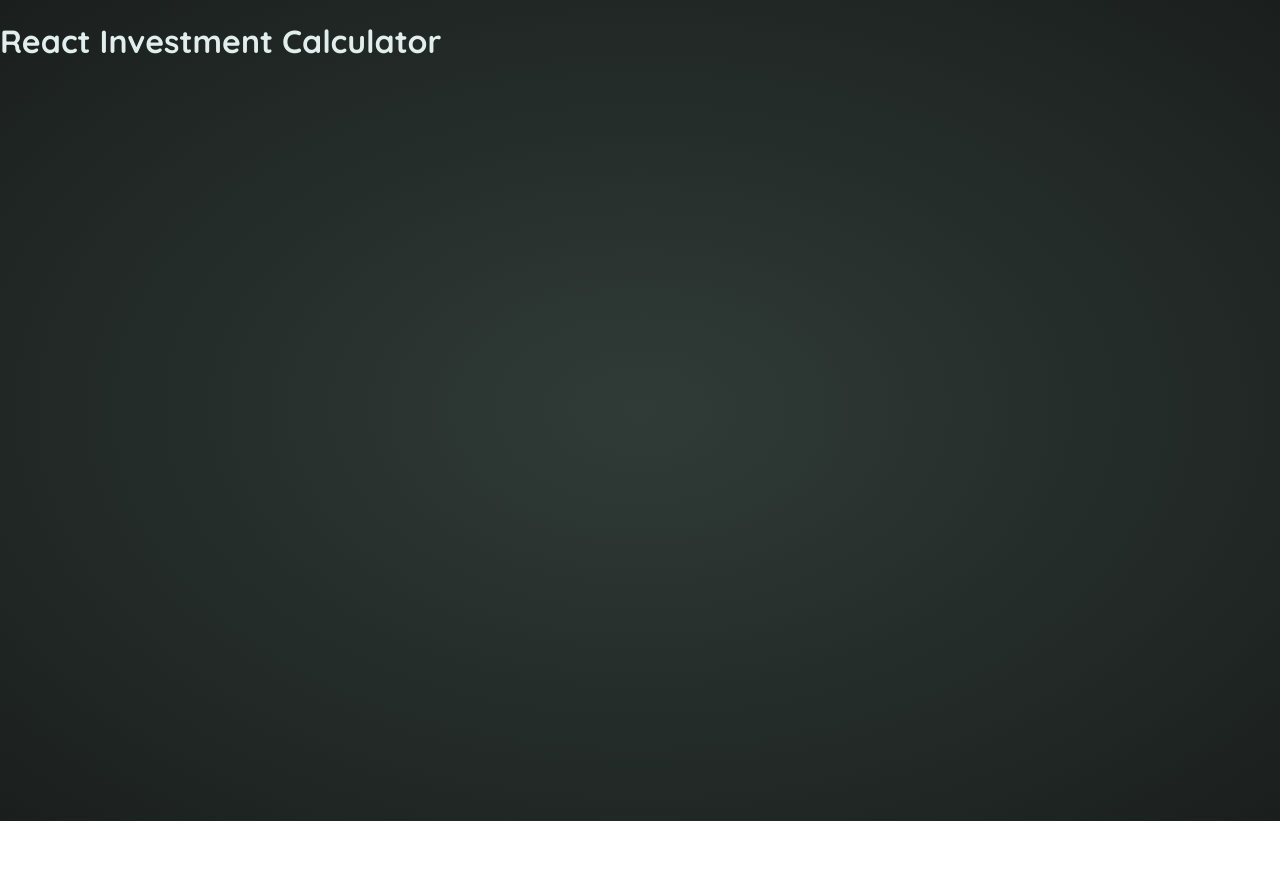
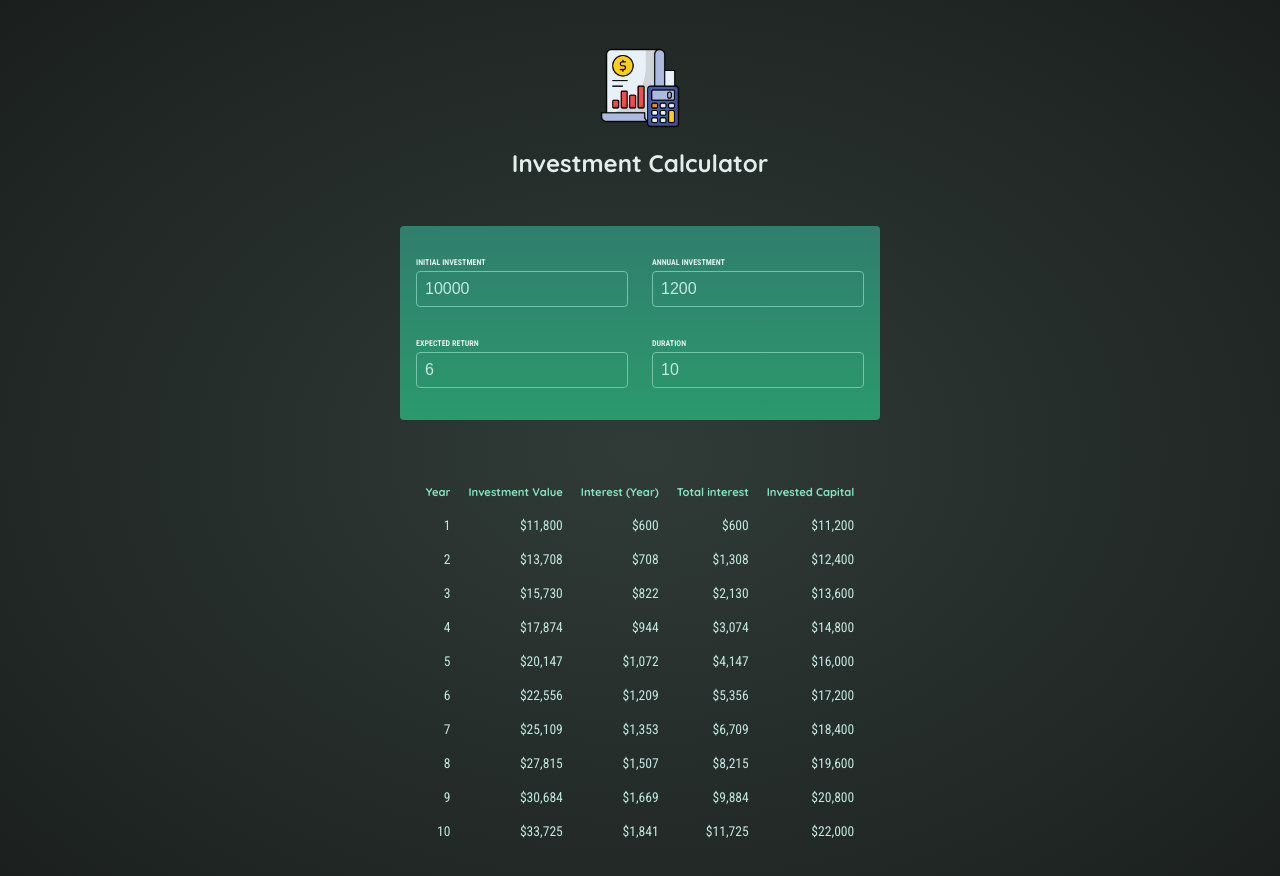
Before and after one commit to Stasiek99/investment-app, a React (Vite) app in the folder investment-app/: page / in a window 1280 px wide. Shown: the top 876 px of the page. Before the commit the page ends 821 px from the top, so only its background shows below. Built offline with nearby package versions, Linux system fonts and the light colour scheme.

Commit message:
app version 1.0

```diff
--- a/investment-app/src/App.tsx
+++ b/investment-app/src/App.tsx
@@ -1,6 +1,35 @@
+import { useState } from "react";
+
+import Header from "./components/Header.tsx";
+import UserInput from "./components/UserInput.tsx";
+import Results from "./components/Results.tsx";
+
 function App() {
+    const [userInput, setUserInput] = useState({
+        initialInvestment: 10000,
+        annualInvestment: 1200,
+        expectedReturn: 6,
+        duration: 10
+    });
+
+    const inputIsValid = userInput.duration >= 1;
+
+    function handleChange(inputIdentifier: string, newValue: string) {
+        setUserInput(prevUserInput => {
+            return {
+                ...prevUserInput,
+                [inputIdentifier]: +newValue
+            };
+        });
+    }
+
     return (
-        <h1>React Investment Calculator</h1>
+        <>
+            <Header></Header>
+            <UserInput userInput={userInput} onChange={handleChange}></UserInput>
+            {!inputIsValid && <p className="center">Please enter a duration greater than zero</p>}
+            {inputIsValid && <Results input={userInput}></Results>}
+        </>
     )
 }
 
--- /dev/null
+++ b/investment-app/src/components/Header.tsx
@@ -0,0 +1,10 @@
+import logo from "../assets/accounting-logo.png";
+
+export default function Header() {
+    return (
+        <header id="header">
+            <img src={logo} alt="Logo showing a calculator" />
+            <h1>Investment Calculator</h1>
+        </header>
+    );
+}
--- /dev/null
+++ b/investment-app/src/components/Results.tsx
@@ -0,0 +1,34 @@
+import {calculateInvestmentResults, formatter} from "../util/investment.ts";
+
+export default function Results({ input }) {
+    const resultsData = calculateInvestmentResults(input);
+    const initialInvestment = resultsData[0].valueEndOfYear - resultsData[0].interest - resultsData[0].annualInvestment;
+
+    return (
+        <table id="result">
+            <thead>
+                <tr>
+                    <th>Year</th>
+                    <th>Investment Value</th>
+                    <th>Interest (Year)</th>
+                    <th>Total interest</th>
+                    <th>Invested Capital</th>
+                </tr>
+            </thead>
+            <tbody>
+                { resultsData.map(yearData => {
+                    const totalInterest = yearData.valueEndOfYear - yearData.annualInvestment * yearData.year - initialInvestment;
+                    const totalAmountInvested = yearData.valueEndOfYear - totalInterest;
+
+                    return <tr key={yearData.year}>
+                        <td>{yearData.year}</td>
+                        <td>{formatter.format(yearData.valueEndOfYear)}</td>
+                        <td>{formatter.format(yearData.interest)}</td>
+                        <td>{formatter.format(totalInterest)}</td>
+                        <td>{formatter.format(totalAmountInvested)}</td>
+                    </tr>
+                })}
+            </tbody>
+        </table>
+    );
+}
--- /dev/null
+++ b/investment-app/src/components/UserInput.tsx
@@ -0,0 +1,26 @@
+export default function UserInput({ onChange, userInput }) {
+    return (
+        <section id="user-input">
+            <div className="input-group">
+                <p>
+                    <label>Initial Investment</label>
+                    <input type="number" required value={userInput.initialInvestment} onChange={(event) => onChange("initialInvestment", event.target.value)} />
+                </p>
+                <p>
+                    <label>Annual Investment</label>
+                    <input type="number" required value={userInput.annualInvestment} onChange={(event) => onChange("annualInvestment", event.target.value)}/>
+                </p>
+            </div>
+            <div className="input-group">
+                <p>
+                    <label>Expected Return</label>
+                    <input type="number" required value={userInput.expectedReturn} onChange={(event) => onChange("expectedReturn", event.target.value)}/>
+                </p>
+                <p>
+                    <label>Duration</label>
+                    <input type="number" required value={userInput.duration} onChange={(event) => onChange("duration", event.target.value)}/>
+                </p>
+            </div>
+        </section>
+    );
+}
```
